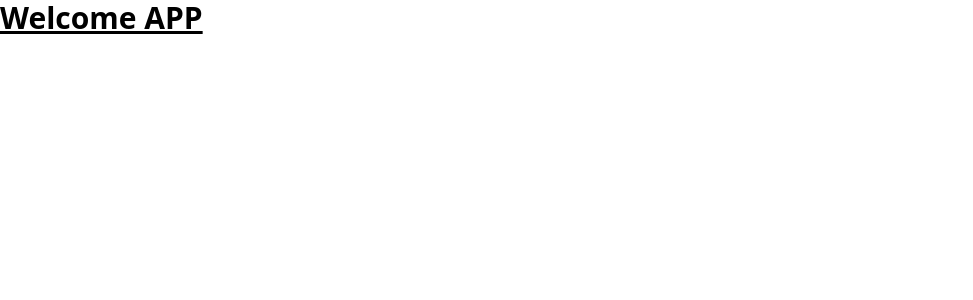
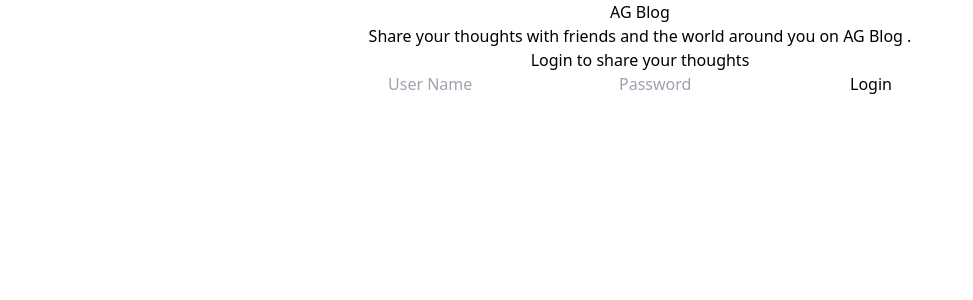
Before and after one commit to C5-shakirabugarbia/Tarjama_code_challenge, a React (Create React App) app in the folder frontend/: page / in a window 1280 px wide. Shown: the top 300 px of the page, without its empty margins (0-973 px from the left). Built offline with nearby package versions, Linux system fonts and the light colour scheme; no server answers.

Commit message:
login functions almost ready going to tailwind css

```diff
--- a/frontend/package.json
+++ b/frontend/package.json
@@ -7,6 +7,7 @@
     "@testing-library/jest-dom": "^5.16.4",
     "@testing-library/react": "^13.3.0",
     "@testing-library/user-event": "^13.5.0",
+    "axios": "^0.27.2",
     "react": "^18.1.0",
     "react-dom": "^18.1.0",
     "react-redux": "^8.0.2",
--- a/frontend/src/App.js
+++ b/frontend/src/App.js
@@ -1,7 +1,16 @@
 import "./index.css";
-
+import { Routes, Route } from "react-router-dom";
+import Login from "./component/login";
+import Home from "./component/home";
 function App() {
-  return <div className="text-3xl font-bold underline">Welcome APP</div>;
+  return (
+    <div className="App">
+      <Routes>
+        <Route path={"/"} element={<Login />} />
+        <Route path={"/home/:id/:name"} element={<Home />} />
+      </Routes>
+    </div>
+  );
 }
 
 export default App;
--- a/frontend/src/component/home/index.js
+++ b/frontend/src/component/home/index.js
@@ -0,0 +1,4 @@
+const Home = () => {
+  return <div>home</div>;
+};
+export default Home;
--- a/frontend/src/component/login/index.js
+++ b/frontend/src/component/login/index.js
@@ -0,0 +1,125 @@
+import axios from "axios";
+import { useNavigate } from "react-router-dom";
+import React, { useState, useEffect } from "react";
+import { useDispatch, useSelector } from "react-redux";
+import { setUsers } from "../../redux/reducers/users";
+const Login = () => {
+  const navigate = useNavigate();
+  const [user, setuser] = useState("");
+  const [email, setemail] = useState("");
+  const [message, setMessage] = useState("");
+  const dispatch = useDispatch();
+  const userState = useSelector((state) => {
+    return {
+      users: state.users.users,
+    };
+  });
+  const check = () => {
+    console.log("testing", userState.users);
+    let test = 0;
+    let usertest = 0;
+    let emailtest = 0;
+    let id;
+    let name;
+    userState.users.forEach((element) => {
+      if (element.email === email && element.username === user) {
+        test++;
+        id = element.id;
+        name = element.name;
+      }
+      if (element.email === email) {
+        emailtest++;
+      }
+      if (element.username === user) {
+        usertest++;
+      }
+    });
+    if (test === 1) {
+      console.log(true);
+      navigate(`/home/${id}/${name}`);
+    }
+    if (usertest === 1 && emailtest === 0) {
+      setMessage("wrong password try agian");
+      setTimeout(() => {
+        setMessage("");
+      }, 5000);
+    }
+    if (usertest === 0 && emailtest === 1) {
+      setMessage("user dose not exist");
+      setTimeout(() => {
+        setMessage("");
+      }, 5000);
+    }
+    if (usertest === 0 && emailtest === 0) {
+      setMessage("user dose not exist");
+      setTimeout(() => {
+        setMessage("");
+      }, 5000);
+    }
+  };
+  const getUsers = () => {
+    axios
+      .get("https://jsonplaceholder.typicode.com/users")
+      .then((result) => {
+        dispatch(setUsers(result.data));
+      })
+      .catch((err) => {
+        console.log(err);
+      });
+  };
+  useEffect(() => {
+    getUsers();
+  }, []);
+  return (
+    <div>
+      {" "}
+      <div>
+        <div>
+          <div>
+            <div>
+              <h1>AG Blog</h1>
+              <p>
+                Share your thoughts with friends and the world around you on AG
+                Blog .
+              </p>
+            </div>
+          </div>
+          <div>
+            <div>
+              <p>Login to share your thoughts</p>{" "}
+            </div>
+            <div>
+              <input
+                type={"text"}
+                placeholder={"User Name"}
+                onChange={(e) => {
+                  setuser(e.target.value);
+                }}
+              />
+
+              <input
+                onChange={(e) => {
+                  setemail(e.target.value);
+                }}
+                type={"password"}
+                placeholder={"Password"}
+              />
+
+              <button
+                onClick={() => {
+                  console.log(user);
+                  console.log(email);
+                  check();
+                }}
+              >
+                Login
+              </button>
+              <p>{message}</p>
+            </div>
+          </div>
+        </div>
+      </div>
+    </div>
+  );
+};
+export default Login;
--- a/frontend/src/index.css
+++ b/frontend/src/index.css
@@ -1,4 +1,6 @@
-
+.App{
+    text-align: center
+}
 
 @tailwind base;
 @tailwind components;
```
Also changed, not shown: 1 other file (tests, documents, lock files or other folders).
